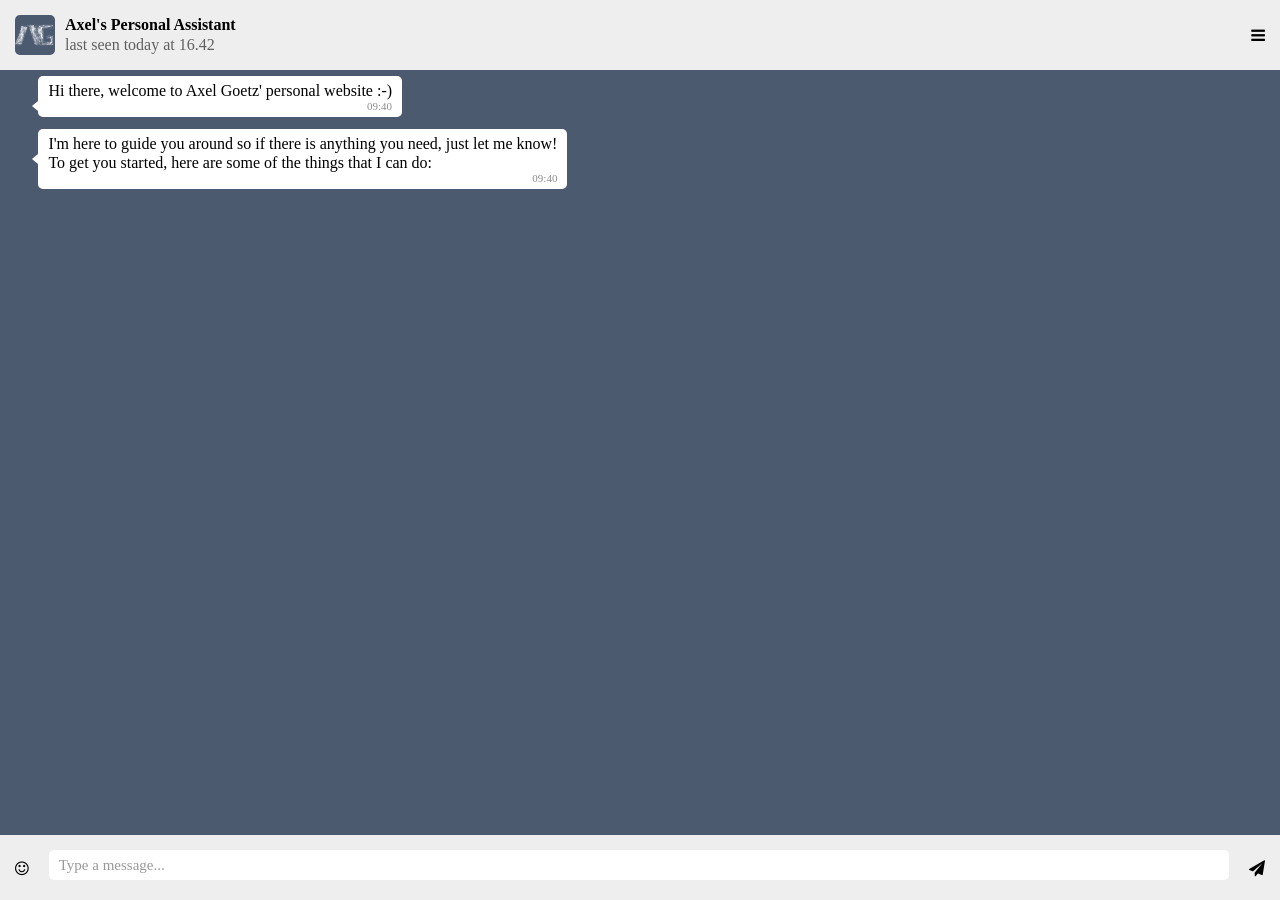
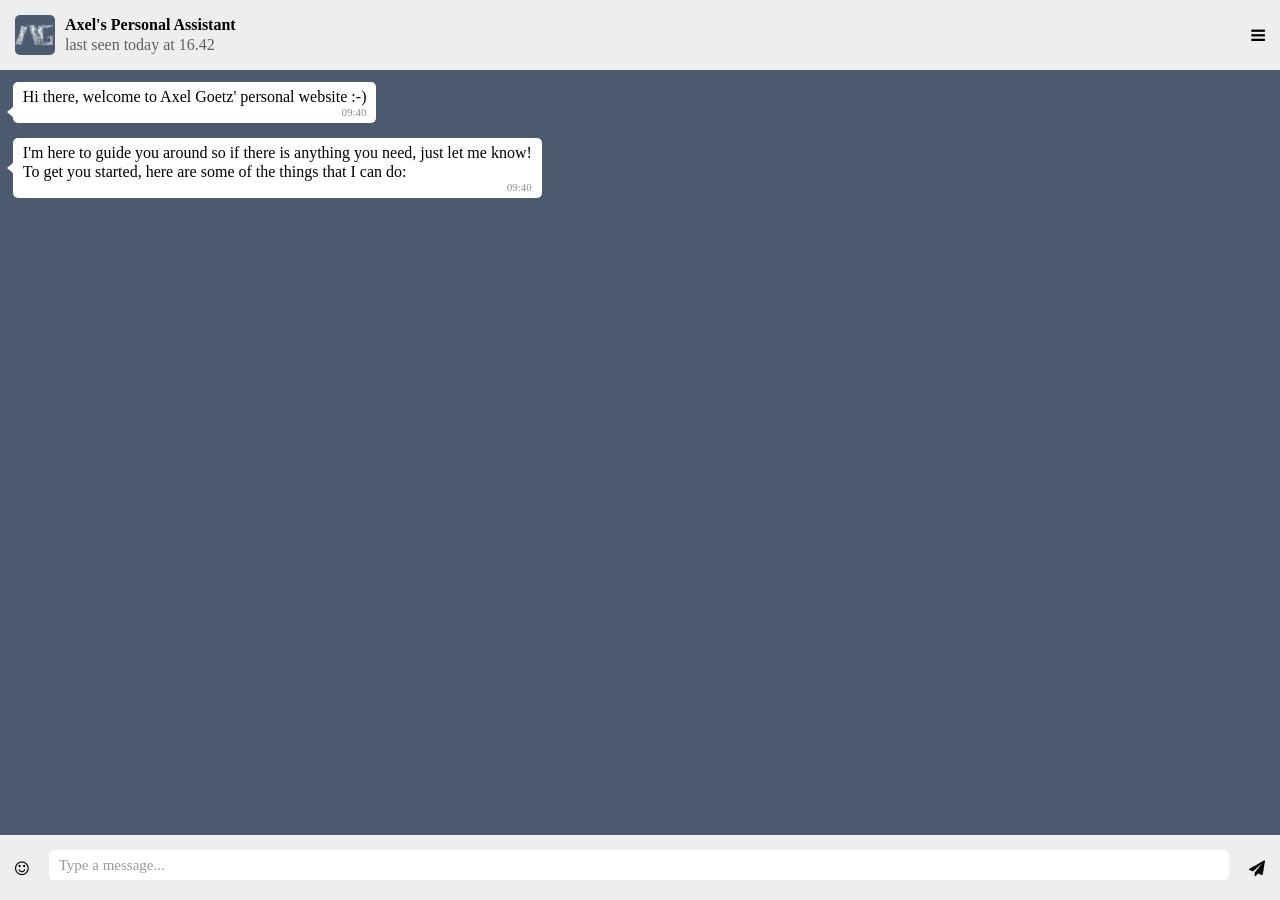
Before and after one commit to AxelGoetz/axelgoetz.github.io, a Jekyll site: the page built from index.html, in a window 1280 px wide. Built offline with Jekyll 4.4.1, drawn with Linux system fonts in a browser that asks for light colours.

```diff
--- a/assets/css/main.css
+++ b/assets/css/main.css
@@ -137,21 +137,26 @@ html, body {
   height: 100%;
   width: 100%;
 
-  display: flex;
+  /*display: flex;
   flex-direction: column;
   flex-wrap: nowrap;
-  justify-content: flex-start;
+  justify-content: flex-start;*/
 
   background-color: #4c5a70;
+
+  overflow-y: auto;
 }
 
 .message-wrapper {
-  padding-left: 3%;
-  padding-right: 3%;
+  padding-left: 1%;
+  padding-right: 1%;
 
-  margin-bottom: 6px;
-  margin-top: 6px;
+  margin-bottom: 3px;
+  margin-top: 12px;
   min-height: 30px;
+  min-width: 97%;
+
+  float: left;
 }
 
 .chat-bubble {
--- a/assets/js/main.js
+++ b/assets/js/main.js
@@ -16,6 +16,7 @@ function initInput() {
 
   inputText.addEventListener('onclick', checkVisibilityPlaceHolder);
   inputText.addEventListener('keyup', keyUpEvent);
+  inputText.addEventListener('keydown', keyDownEvent);
 }
 
 function initButtons() {
@@ -26,6 +27,7 @@ function initButtons() {
     sendMessage(text);
     document.getElementById('input-text').innerHTML = "";
     checkVisibilityPlaceHolder.call(inputText);
+    scrollToBottom();
   };
 }
 
@@ -48,8 +50,18 @@ function keyUpEvent(e) {
     text = text.substring(0, text.length - 15);
     sendMessage(text);
     inputText.innerHTML = "";
+
+    scrollToBottom();
   }
   checkVisibilityPlaceHolder.call(this);
+}
+
+function keyDownEvent(e) {
+  var code = (e.keyCode ? e.keyCode : e.which);
+  if(code == 13) { // Enter
+    return false;
+  }
+  return true;
 }
 
 function sendMessage(text) {
@@ -140,3 +152,7 @@ function getLoading() {
   message += '<div class="loading-dot"></div><div class="loading-dot"></div></div>';
   return message;
 }
+
+function scrollToBottom() {
+  chatContainer.scrollTop = chatContainer.scrollHeight;
+}
```
